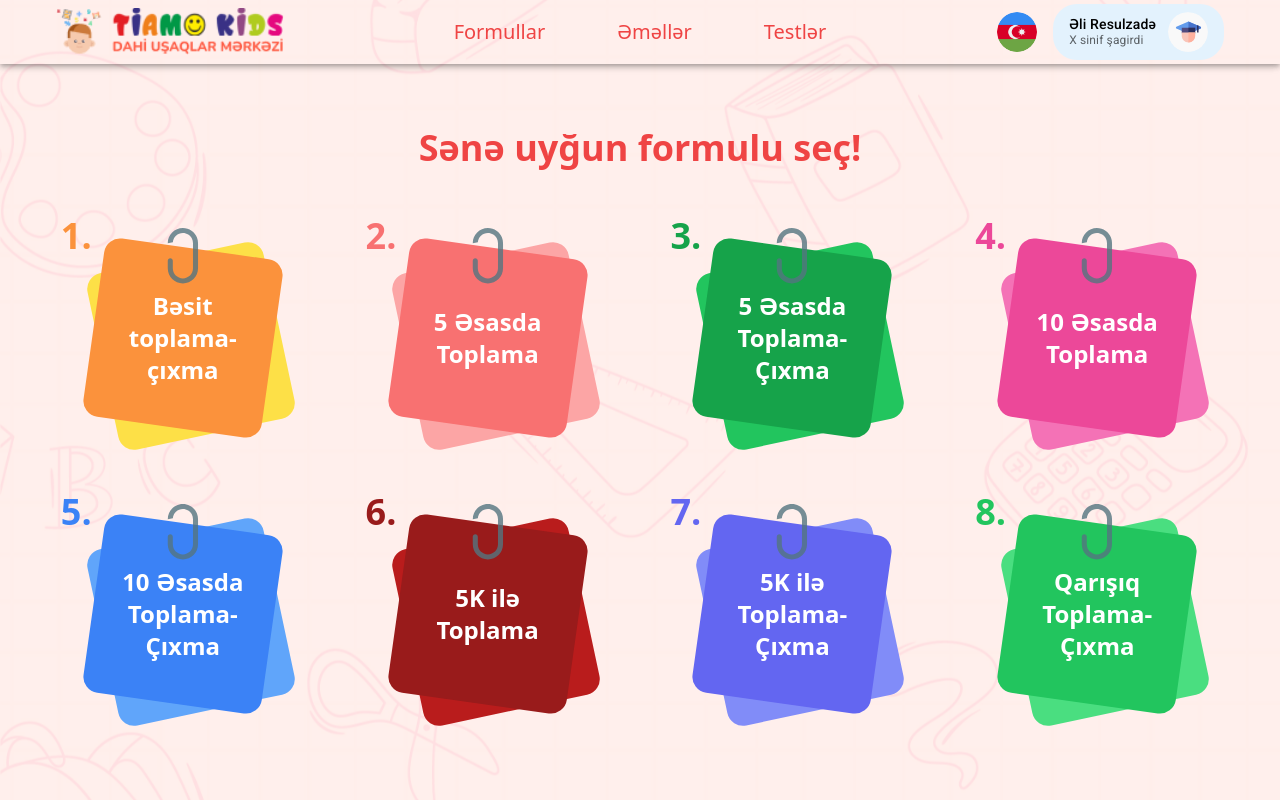
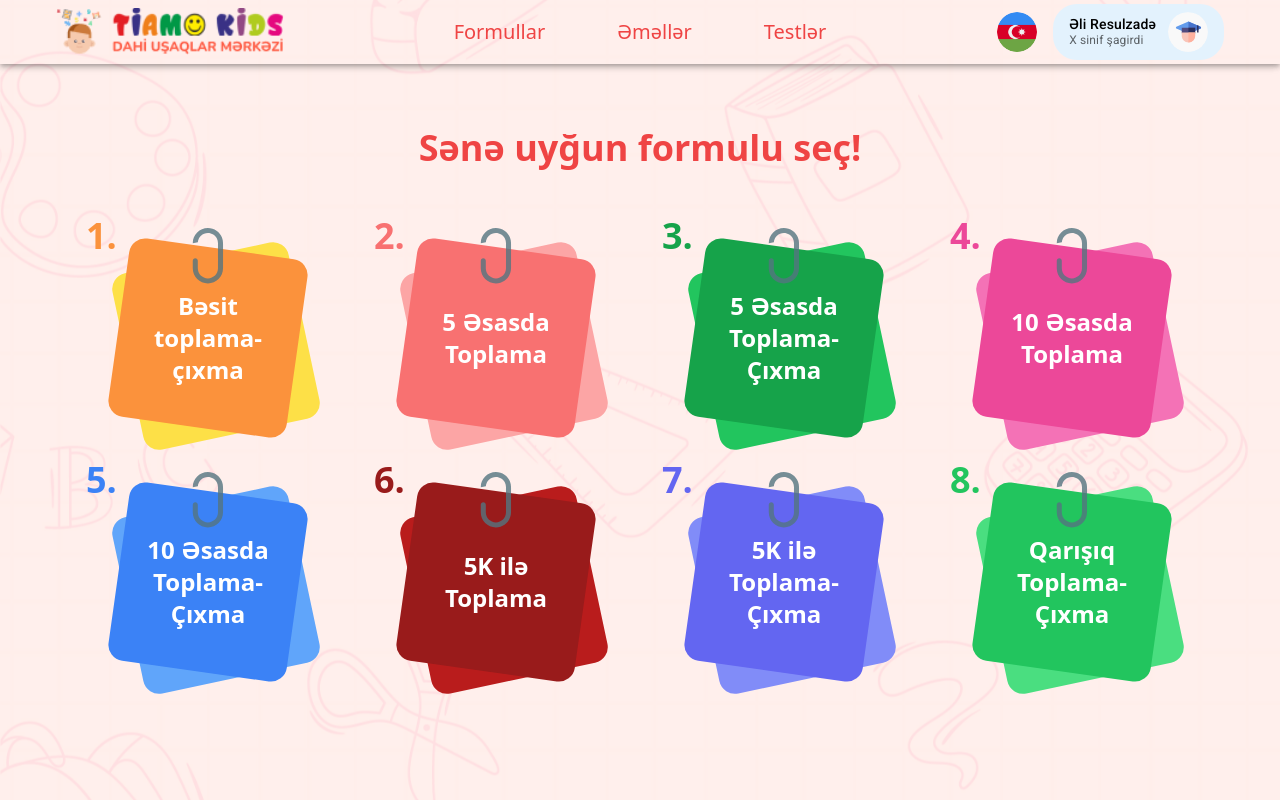
Before and after one commit to javadsalman/arithmetic-frontend-student, a React (Vite) app: page /formules in a window 1280 px wide. Built offline with nearby package versions, Linux system fonts and the light colour scheme.

Commit message:
small fixes

```diff
--- a/src/pages/actions/constants.ts
+++ b/src/pages/actions/constants.ts
@@ -127,26 +127,26 @@ const ANIMAL_SOUND_NUMBERS = [
 export const ACTION_TITLES: Record<ActionMode, string> = {
     [FREE_WORK_ACTION]: 'SƏRBƏST ÇALIŞMA',
     [FREE_WORK_FLIPPED_ACTION]: 'SƏRBƏST ÇALIŞMA TƏRSINE ƏDƏDLƏR',
-    [COMBINED_OPERATIONS_ACTION]: 'TOPLAMA, ÇIXMA VƏ VURMA ƏMƏLLƏRİ BİRGƏ HESABLA',
+    [RANDOM_NUMBERS_ACTION]: 'ORDAN-BURDAN ƏDƏDLƏR',
+    [RANDOM_NUMBERS_ROTATED_ACTION]: 'ORDAN-BURDAN DÖNƏN ƏDƏDLƏR',
     [DOUBLE_CALCULATION_ACTION]: 'İKİLİ HESAB',
     [DOUBLE_CALCULATION_FLIPPED_ACTION]: 'İKİLİ HESAB üzrə TƏRSINE ƏDƏDLƏR',
-    [RANDOM_NUMBERS_ACTION]: 'ORDAN-BURDAN ƏDƏDLƏR',
-    [RANDOM_NUMBERS_ROTATED_ACTION]: 'ORDAN-BURDAN DÖNƏN ƏDƏDLƏR',
     [PARENTHESES_ACTION]: 'MÖTƏRİZƏLİ MİSALLAR',
     [EQUATION_ACTION]: 'MƏCHULUN TAPILMASI',
-    [PERCENTAGE_ACTION]: 'FAİZ OLAN MİSALLAR',
+    [INSTRUMENT_SOUNDS_ACTION]: 'MUSİQİ SƏSLƏRİ İLƏ HESABLA',
+    [ANIMAL_SOUNDS_ACTION]: 'HEYVAN SƏSLƏRİ ÜZRƏ',
     [MONEY_ACTION]: 'PUL VAHİDİ',
     [MULTIPLE_MONEY_ACTION]: 'ÇOXLU PUL VAHİDİ',
+    [MASS_ACTION]: 'KÜTLƏ VAHİDLƏRİ ÜZRƏ HESABLA',
     [TIME_ACTION]: 'ZAMAN VAHİDLƏRİ',
     [LENGTH_ACTION]: 'UZUNLUQ VAHİDİ',
-    [MASS_ACTION]: 'KÜTLƏ VAHİDLƏRİ ÜZRƏ HESABLA',
     [SIMPLE_MULTIPLICATION_ACTION]: 'SADƏ VURMA',
+    [COMBINED_OPERATIONS_ACTION]: 'TOPLAMA, ÇIXMA VƏ VURMA ƏMƏLLƏRİ BİRGƏ HESABLA',
     [SIMPLE_DIVISION_ACTION]: 'SADƏ BÖLMƏ',
+    [REMAINDER_DIVISION_ACTION]: 'QALIQLI BÖLMƏ',
     [SQUARE_ACTION]: 'KVADRATA YÜKSƏLTMƏ',
-    [REMAINDER_DIVISION_ACTION]: 'QALIQLI BÖLMƏ',
     [SQUARE_ROOT_ACTION]: 'KVADRAT KÖK MİSALLARI',
-    [INSTRUMENT_SOUNDS_ACTION]: 'MUSİQİ SƏSLƏRİ İLƏ HESABLA',
-    [ANIMAL_SOUNDS_ACTION]: 'HEYVAN SƏSLƏRİ ÜZRƏ'
+    [PERCENTAGE_ACTION]: 'FAİZ OLAN MİSALLAR'
 }
 
 
--- a/src/pages/formules/FormulesPage.tsx
+++ b/src/pages/formules/FormulesPage.tsx
@@ -35,8 +35,8 @@ function FormulesPage() {
             </h1>
 
             {/* Custom Grid Layout */}
-            <div className="max-w-6xl mx-auto flex flex-wrap gap-16 md:gap-24 justify-evenly">
-                <div className="flex justify-center">
+            <div className="max-w-6xl mx-auto grid grid-cols-1 sm:grid-cols-2 lg:grid-cols-3 xl:grid-cols-4">
+                <div className="flex justify-center mb-8 sm:mb-12 lg:mb-16">
                     <Note
                         number={1}
                         title={langContent[language]![FORMULE_TITLES[SIMPLE_ADD_SUB]]}
@@ -50,7 +50,7 @@ function FormulesPage() {
                 </div>
 
                 {/* Second Row - 3 notes */}
-                    <div className="flex justify-center">
+                <div className="flex justify-center mb-8 sm:mb-12 lg:mb-16">
                     <Note
                         number={2}
                         title={langContent[language]![FORMULE_TITLES[FIVE_ADD]]}
@@ -62,7 +62,7 @@ function FormulesPage() {
                         onClick={() => handleNoteClick(FIVE_ADD)}
                     />
                 </div>
-                    <div className="flex justify-center">
+                <div className="flex justify-center mb-8 sm:mb-12 lg:mb-16">
                     <Note
                         number={3}
                         title={langContent[language]![FORMULE_TITLES[FIVE_ADD_SUB]]}
@@ -74,7 +74,7 @@ function FormulesPage() {
                         onClick={() => handleNoteClick(FIVE_ADD_SUB)}
                     />
                 </div>
-                    <div className="flex justify-center">
+                <div className="flex justify-center mb-8 sm:mb-12 lg:mb-16">
                     <Note
                         number={4}
                         title={langContent[language]![FORMULE_TITLES[TEN_ADD]]}
@@ -86,7 +86,7 @@ function FormulesPage() {
                         onClick={() => handleNoteClick(TEN_ADD)}
                     />
                 </div>
-                    <div className="flex justify-center">
+                <div className="flex justify-center mb-8 sm:mb-12 lg:mb-16">
                     <Note
                         number={5}
                         title={langContent[language]![FORMULE_TITLES[TEN_ADD_SUB]]}
@@ -98,7 +98,7 @@ function FormulesPage() {
                         onClick={() => handleNoteClick(TEN_ADD_SUB)}
                     />
                 </div>
-                    <div className="flex justify-center">
+                <div className="flex justify-center mb-8 sm:mb-12 lg:mb-16">
                     <Note
                         number={6}
                         title={langContent[language]![FORMULE_TITLES[FIVE_K_ADD]]}
@@ -110,7 +110,7 @@ function FormulesPage() {
                         onClick={() => handleNoteClick(FIVE_K_ADD)}
                     />
                 </div>
-                    <div className="flex justify-center">
+                <div className="flex justify-center mb-8 sm:mb-12 lg:mb-16">
                     <Note
                         number={7}
                         disabled={false}
@@ -124,7 +124,7 @@ function FormulesPage() {
                     />
                 </div>
                 {/* Fourth Row - 1 note */}
-                <div className="flex justify-center">
+                <div className="flex justify-center mb-8 sm:mb-12 lg:mb-16">
                     <Note
                         number={8}
                         disabled={false}
```
Lines whose indentation alone changed are shown as unchanged.
